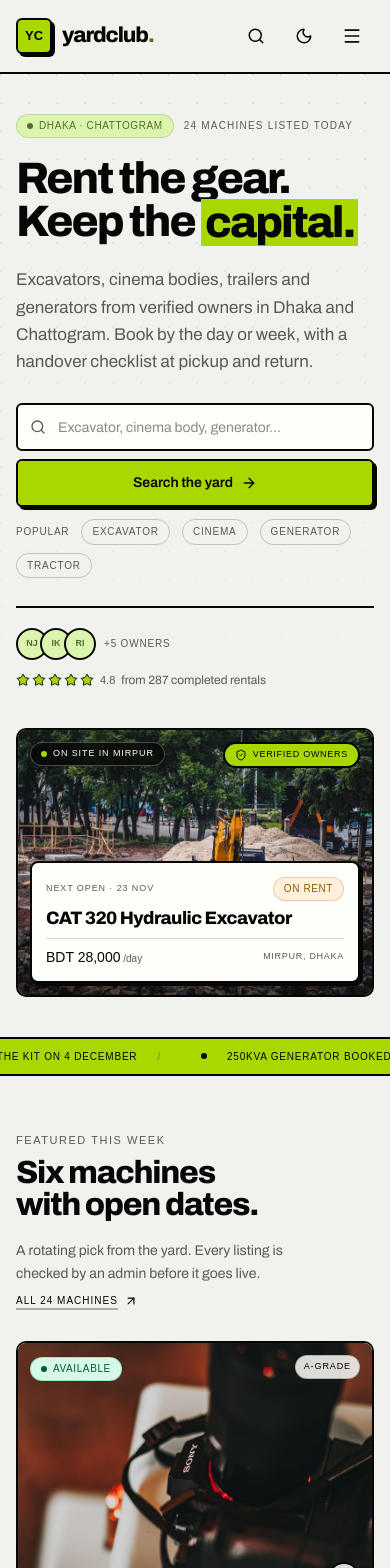
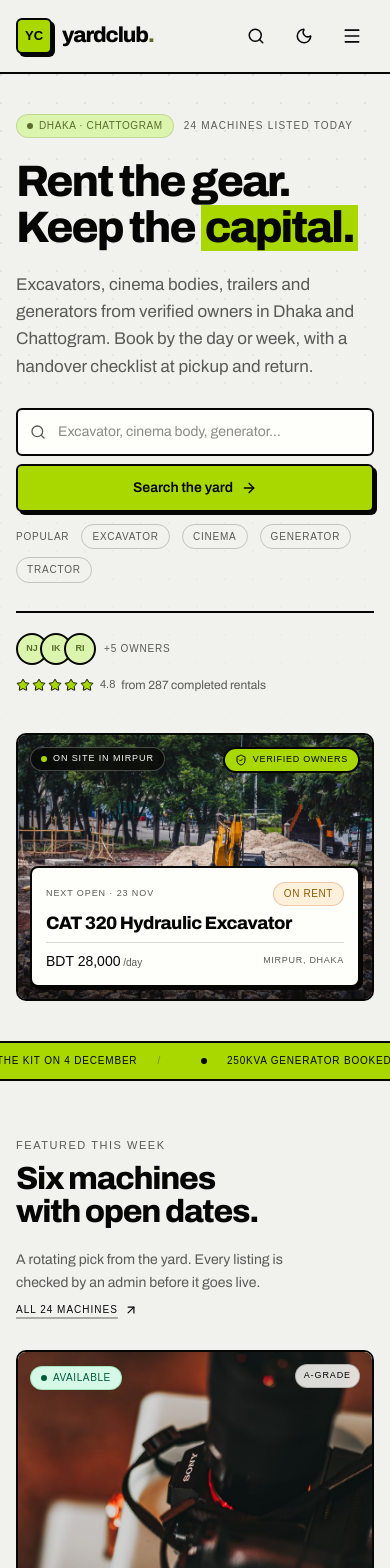
Before and after one commit to Srabon-bot/yard-club-client, a Next.js app: page / in a window 390 px wide. Shown: the top 1568 px of the page. Built offline with nearby package versions, Linux system fonts and the light colour scheme; a web font is replaced by a local one.

Commit message:
fix: adjust mobile display-1 line-height and marker padding to prevent overlap with descenders

```diff
--- a/src/app/globals.css
+++ b/src/app/globals.css
@@ -343,18 +343,30 @@
     font-family: var(--font-display);
     font-weight: 800;
     font-size: clamp(2.75rem, 6.4vw, 5.25rem);
-    line-height: 0.94;
+    line-height: 1.05;
     letter-spacing: -0.045em;
     text-wrap: balance;
+  }
+
+  @media (min-width: 768px) {
+    .display-1 {
+      line-height: 0.98;
+    }
   }
 
   .display-2 {
     font-family: var(--font-display);
     font-weight: 800;
     font-size: clamp(2rem, 4.2vw, 3.25rem);
-    line-height: 0.98;
+    line-height: 1.05;
     letter-spacing: -0.04em;
     text-wrap: balance;
+  }
+
+  @media (min-width: 768px) {
+    .display-2 {
+      line-height: 0.98;
+    }
   }
 
   .display-3 {
@@ -428,7 +440,8 @@
     background: var(--lime);
     color: var(--yc-1000);
     line-height: 1;
-    padding: 0.01em 0.09em 0.06em;
+    padding: 0 0.08em 0.04em;
+    vertical-align: baseline;
     -webkit-box-decoration-break: clone;
     box-decoration-break: clone;
   }
```
